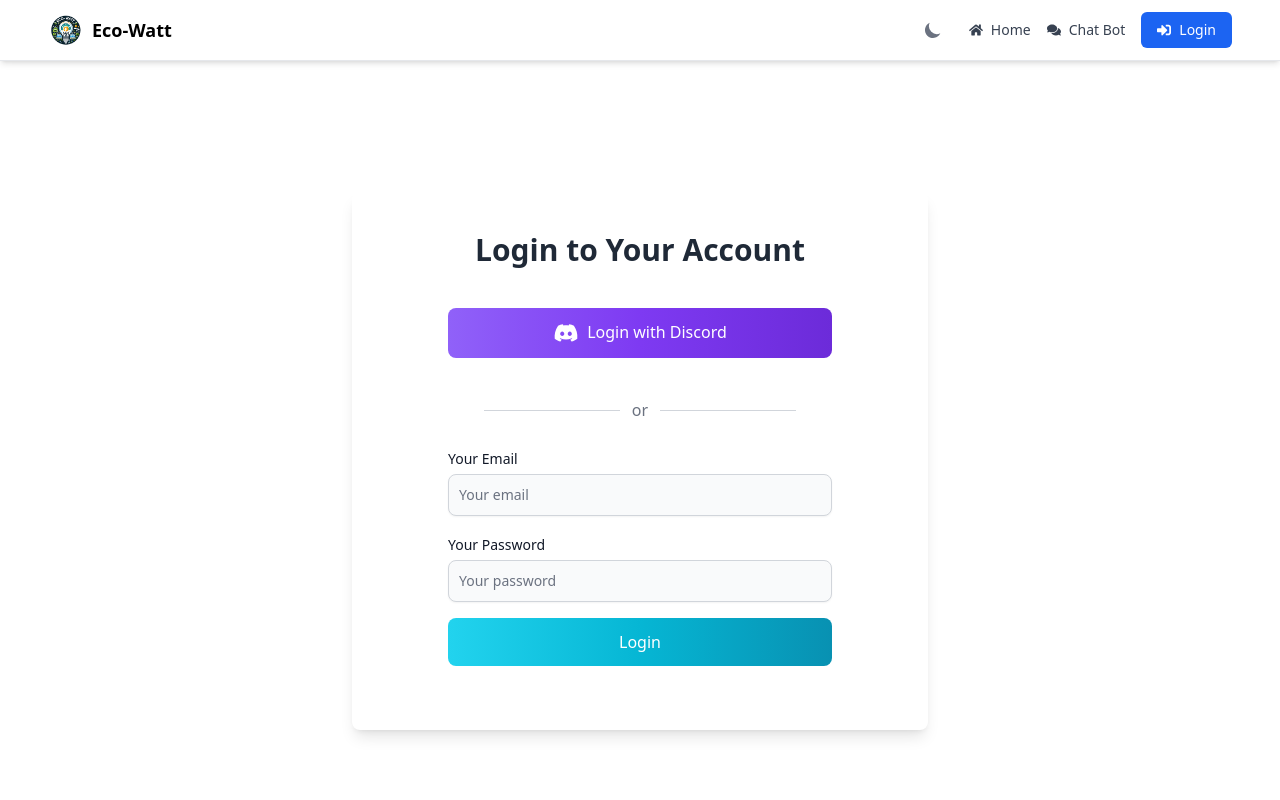
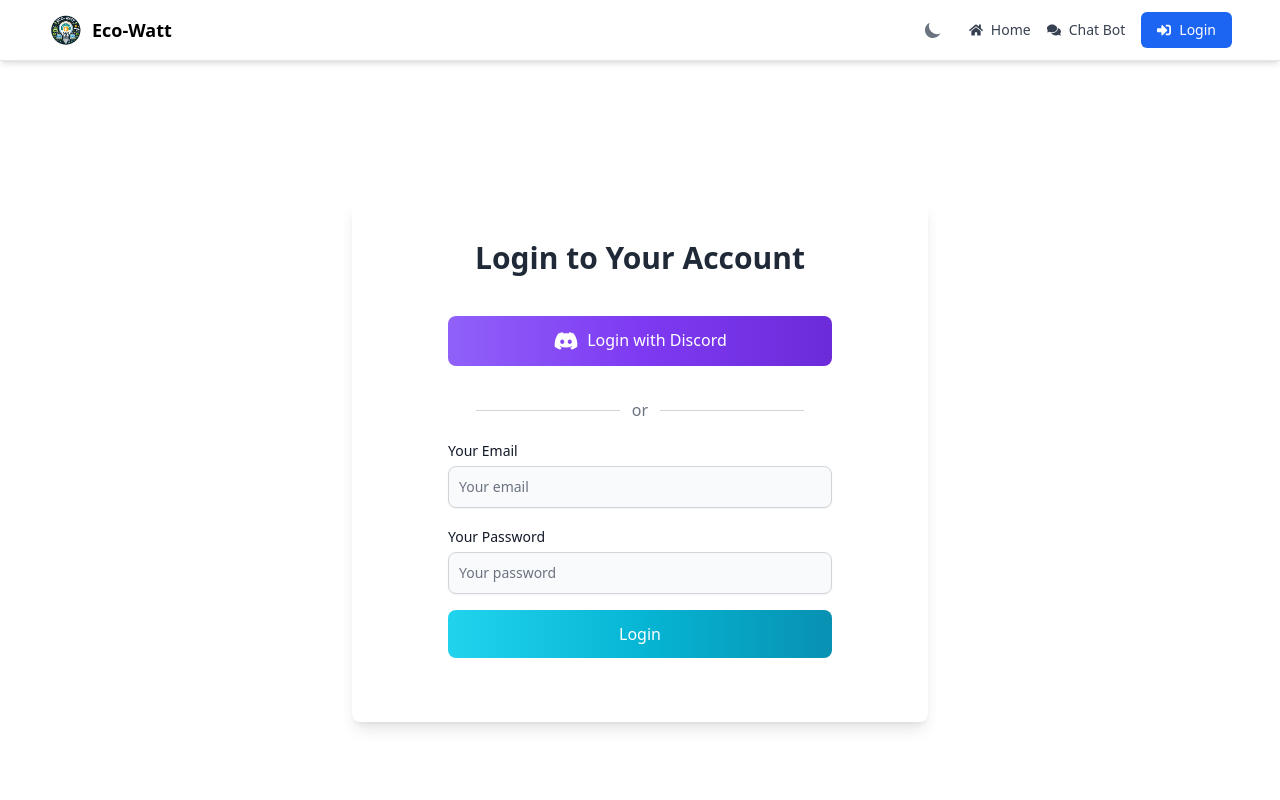
Before and after one commit to Aryo1235/mini-project, a React (Vite) app in the folder energy-management-app/: page /loginuser in a window 1280 px wide. Shown: the top 800 px of the page. Built offline with nearby package versions, Linux system fonts and the light colour scheme.

Commit message:
Update LoginForm.jsx

```diff
--- a/energy-management-app/src/components/Login/LoginForm.jsx
+++ b/energy-management-app/src/components/Login/LoginForm.jsx
@@ -37,7 +37,7 @@ const LoginForm = ({
             <span>Login with Discord</span>
           </Button>
 
-          <div className="text-gray-500 flex items-center p-6">
+          <div className="text-gray-500 flex items-center p-4">
             <hr className="w-full border-gray-300 dark:border-gray-700 mx-3" />
             <span>or</span>
             <hr className="w-full border-gray-300 dark:border-gray-700 mx-3" />
```
